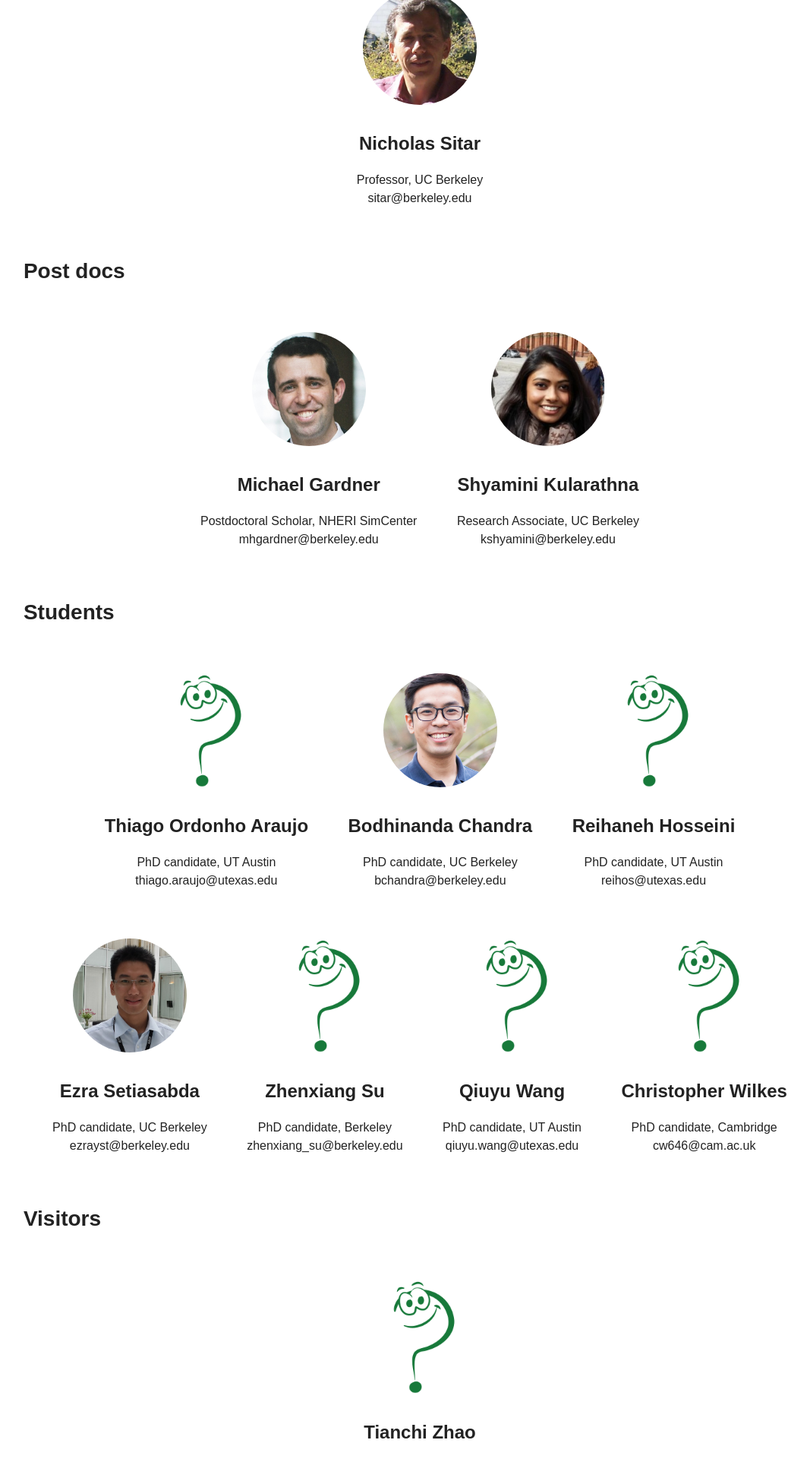
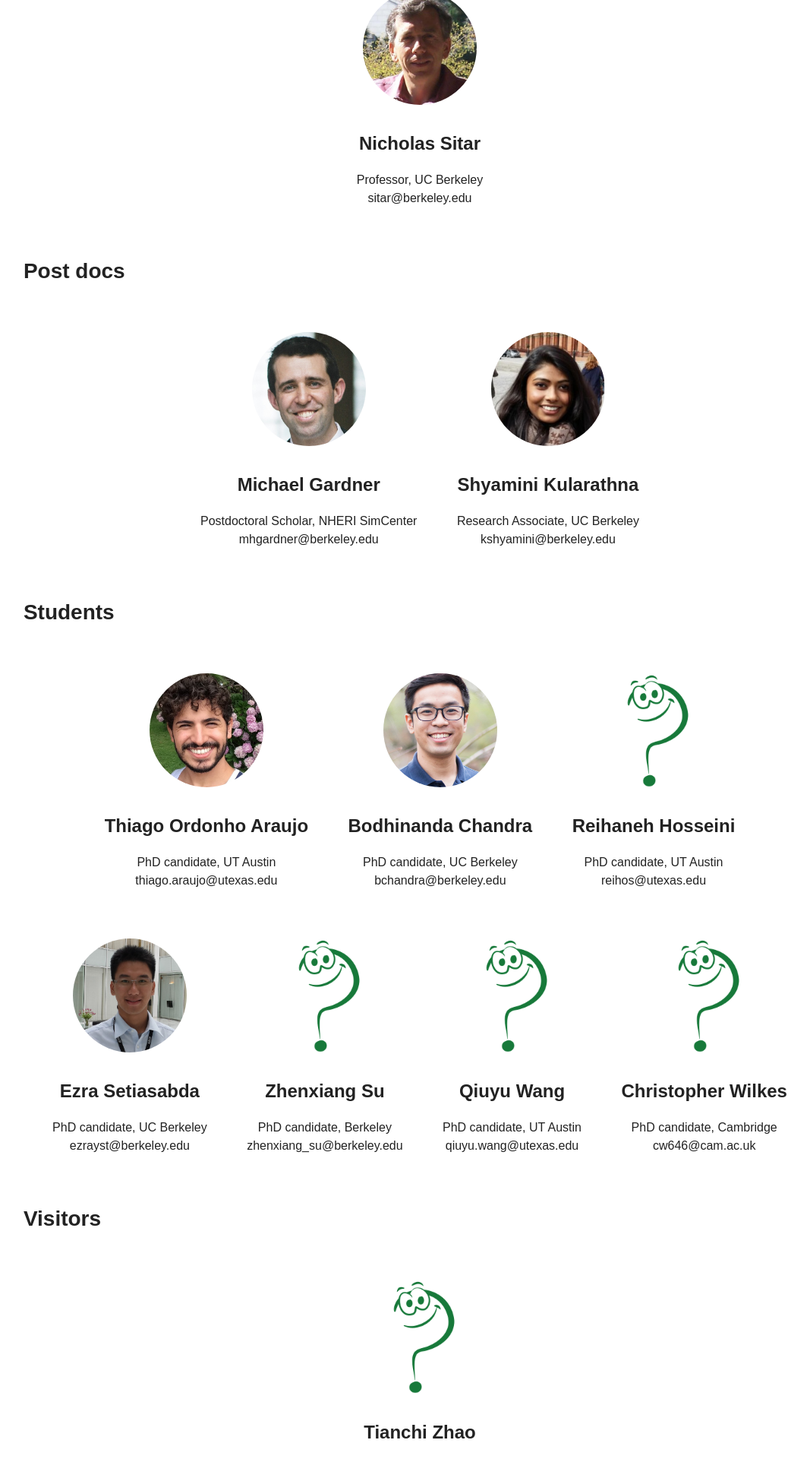
Before and after one commit to cb-geo/cb-geo.github.io, a Jekyll site: the page built from team/index.md, in a window 1280 px wide. Shown: the part 890-2810 px from the top of the page at 76% size, without its empty margins (95-1162 px from the left). Built offline with Jekyll 4.4.1, drawn with Linux system fonts in a browser that asks for light colours; nearby versions of some CDN libraries.

Commit message:
:art: Thiago

```diff
--- a/_data/members.yml
+++ b/_data/members.yml
@@ -84,7 +84,7 @@
   role: student
   position: PhD candidate
   uni: UT Austin
-  image: question.png
+  image: thiago.jpg
   email: thiago.araujo@utexas.edu
   area: MPM
 
```
Also changed, not shown: images/cb-geo/team/thiago.jpg (added).
